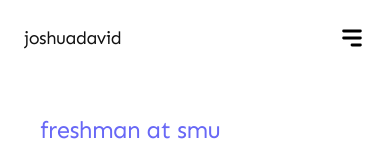
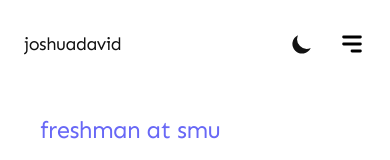
Before and after one commit to joshuadavidang/joshua-david-legacy, a Next.js app: page / in a window 390 px wide. Shown: the top 160 px of the page. Built offline with nearby package versions, Linux system fonts and the light colour scheme.

Commit message:
fix dark mode bugs

```diff
--- a/components/DarkMode.jsx
+++ b/components/DarkMode.jsx
@@ -17,7 +17,7 @@ export default function DarkMode() {
     if (currentTheme === "dark") {
       return (
         <span
-          className="hidden md:block hover:bg-lightGray dark:hover:bg-gray p-2 rounded cursor-pointer"
+          className="hover:bg-lightGray dark:hover:bg-gray p-2 rounded cursor-pointer"
           onClick={() => setTheme("light")}
         >
           <SunIcon className="w-6 h-6 md:w-5 md:h-5 text-white" role="button" />
@@ -26,7 +26,7 @@ export default function DarkMode() {
     } else {
       return (
         <span
-          className="hidden md:block hover:bg-lightGray dark:hover:bg-gray p-2 rounded cursor-pointer"
+          className="hover:bg-lightGray dark:hover:bg-gray p-2 rounded cursor-pointer"
           onClick={() => setTheme("dark")}
         >
           <MoonIcon
--- a/components/NavBar.jsx
+++ b/components/NavBar.jsx
@@ -8,10 +8,6 @@ export default function NavBar() {
         className="bg-white dark:bg-black flex md:justify-end md:flex-row md:gap-5 md:pr-12 md:p-6 w-screen md:items-center
         flex-col items-end p-1.5 pr-6"
       >
-        {/* <span className="hidden md:block hover:bg-lightGray dark:hover:bg-gray p-2 rounded cursor-pointer">
-          <DarkMode />
-        </span> */}
-
         <DarkMode />
 
         <Link href="/">
```
